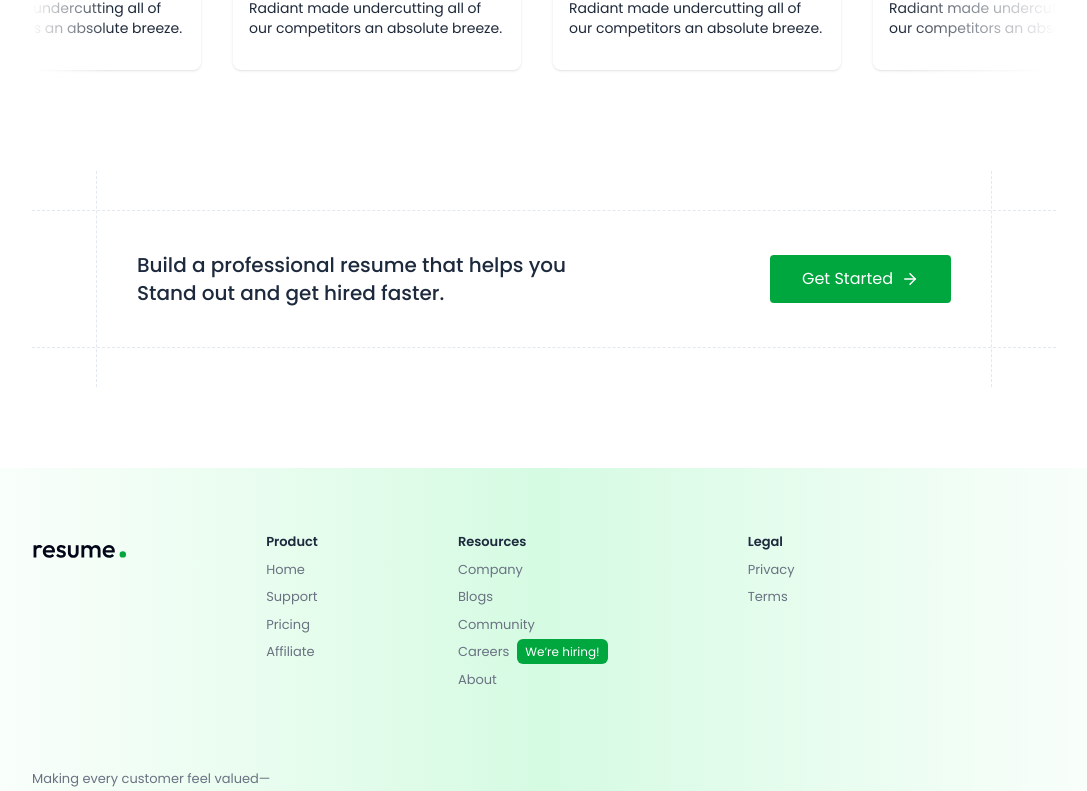
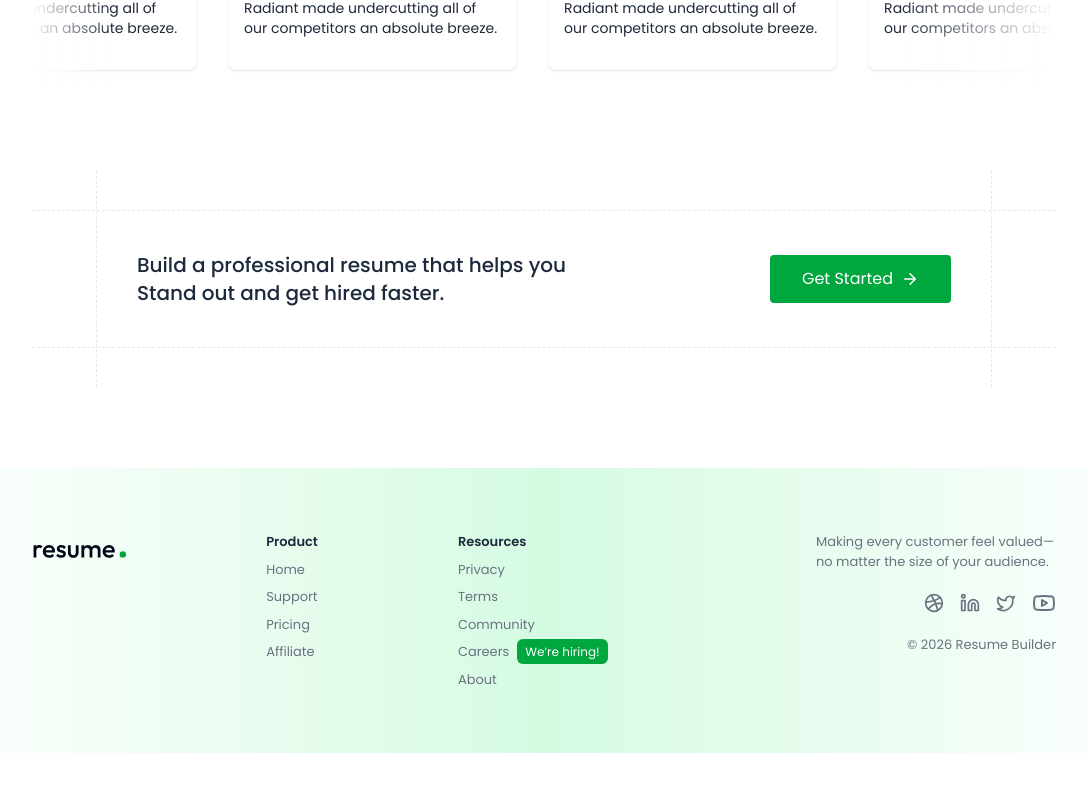
Before and after one commit to hjanoti/AI-Power-Resume-Builder, a React (Vite) app in the folder client/: page / in a window 1280 px wide. Shown: the part 1976-2767 px from the top of the page, without its empty margins (96-1183 px from the left). After the commit the page ends 2729 px from the top, so only its background shows below. Built offline with nearby package versions, Linux system fonts and the light colour scheme.

Commit message:
Update footer layout and login page styling

```diff
--- a/client/src/components/home/Footer.jsx
+++ b/client/src/components/home/Footer.jsx
@@ -20,18 +20,11 @@
                     <div>
                         <p className="text-slate-800 font-semibold">Resources</p>
                         <ul className="mt-2 space-y-2">
-                            <li><a href="/" className="hover:text-green-600 transition">Company</a></li>
-                            <li><a href="/" className="hover:text-green-600 transition">Blogs</a></li>
+                            <li><a href="/" className="hover:text-green-600 transition">Privacy</a></li>
+                            <li><a href="/" className="hover:text-green-600 transition">Terms</a></li>
                             <li><a href="/" className="hover:text-green-600 transition">Community</a></li>
                             <li><a href="/" className="hover:text-green-600 transition">Careers<span className="text-xs text-white bg-green-600 rounded-md ml-2 px-2 py-1">We’re hiring!</span></a></li>
                             <li><a href="/" className="hover:text-green-600 transition">About</a></li>
-                        </ul>
-                    </div>
-                    <div>
-                        <p className="text-slate-800 font-semibold">Legal</p>
-                        <ul className="mt-2 space-y-2">
-                            <li><a href="/" className="hover:text-green-600 transition">Privacy</a></li>
-                            <li><a href="/" className="hover:text-green-600 transition">Terms</a></li>
                         </ul>
                     </div>
                 </div>
--- a/client/src/pages/Login.jsx
+++ b/client/src/pages/Login.jsx
@@ -20,7 +20,7 @@
         setFormData(prev => ({ ...prev, [name]: value }))
     }
     return(
-        <div className="flex items-center justify-center min-h-screen bg-gray-50">
+        <div className="flex items-center justify-center min-h-screen bg-gray-50 mx-8">
             <form onSubmit={handleSubmit} className="sm:w-[350px] w-full text-center border border-gray-300/60 rounded-2xl px-8 bg-white">
                 <h1 className="text-gray-900 text-3xl mt-10 font-medium">{state === "login" ? "Login" : "Sign up"}</h1>
                 <p className="text-gray-500 text-sm mt-2">Please {state} in to continue</p>
```
